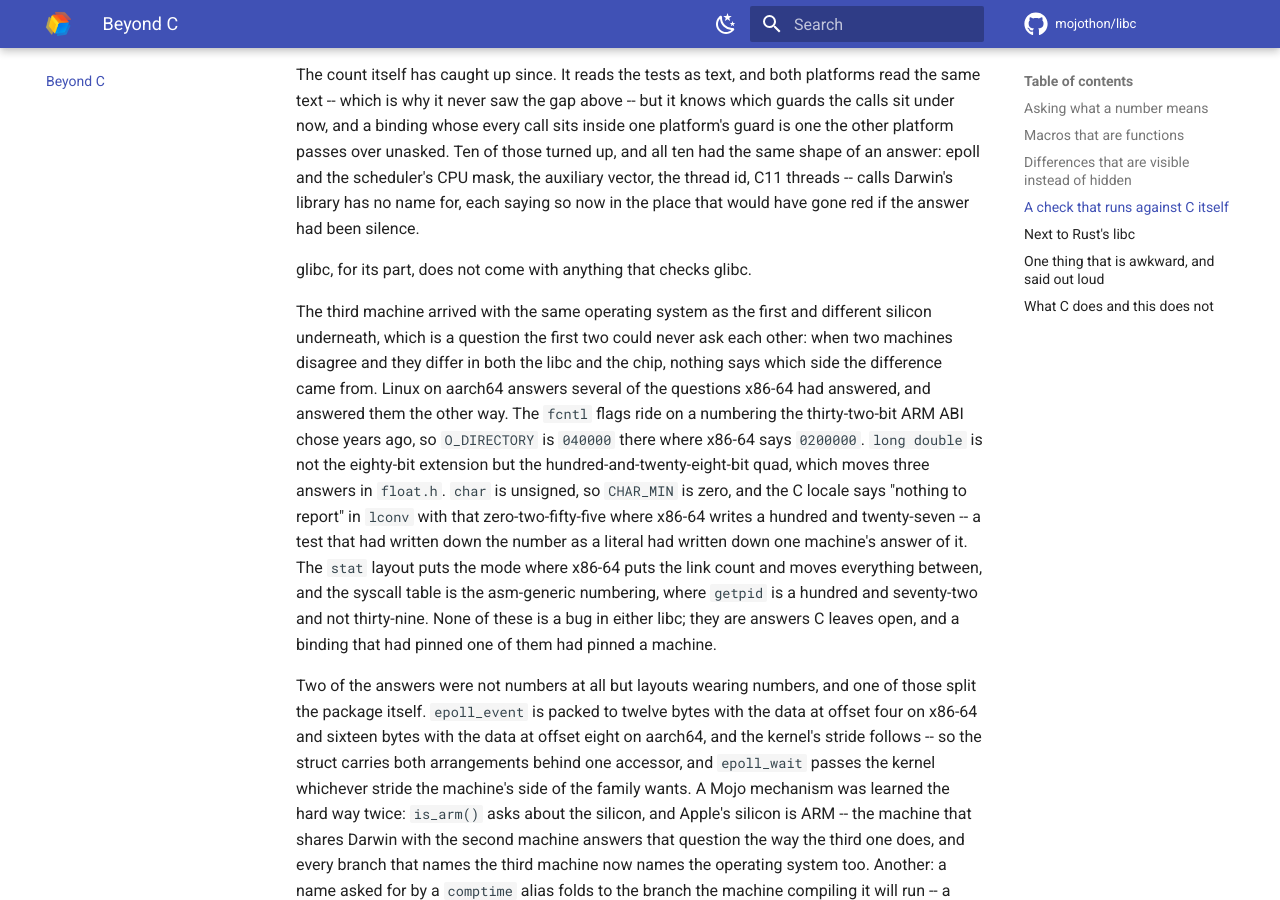
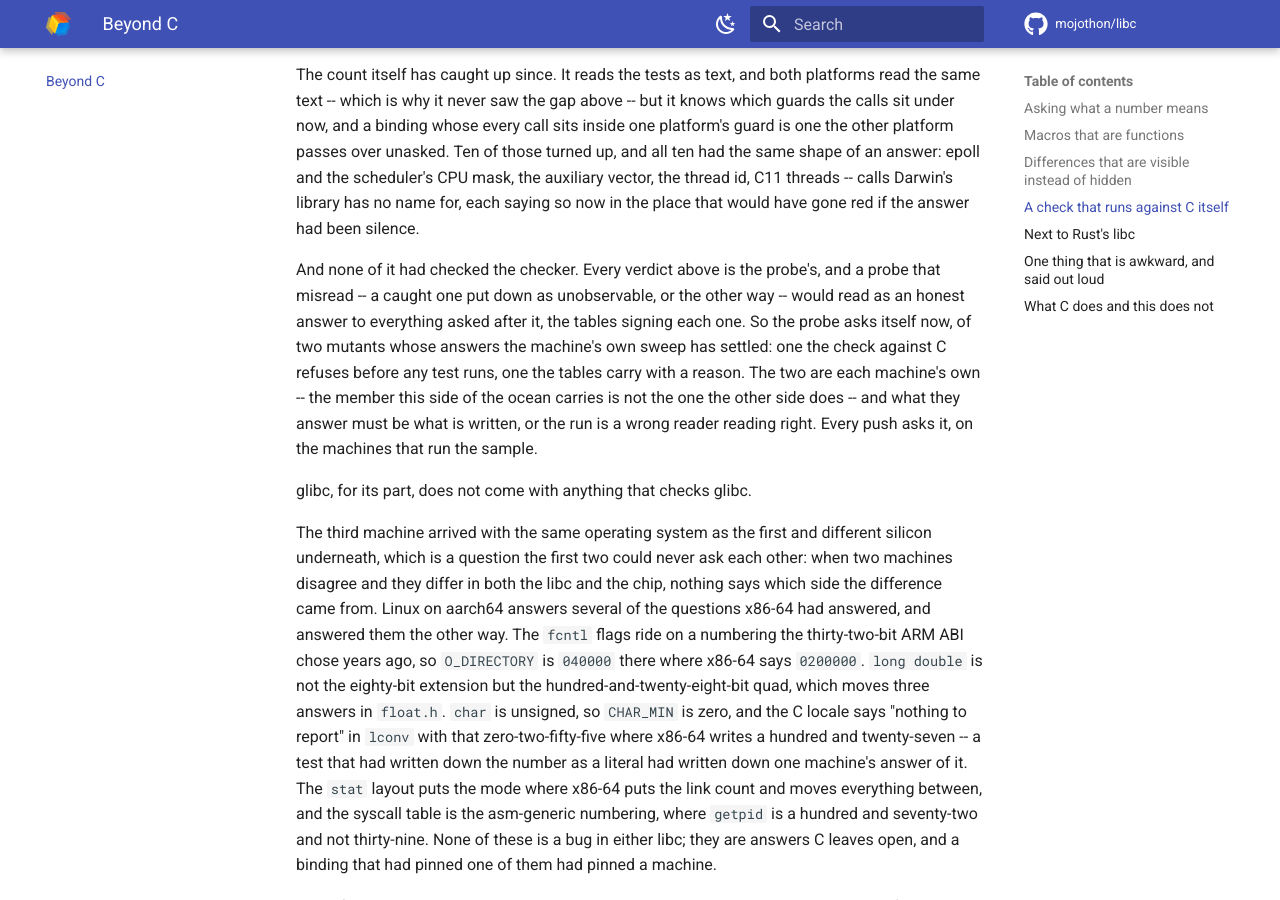
Before and after one commit to mojothon/libc, an MkDocs documentation site: the page built from docs/beyond-c.md, in a window 1280 px wide and 900 px high, scrolled down 16779 px. Built offline with MkDocs 1.6.1 and Material for MkDocs 9.7.7, drawn with Linux system fonts in a browser that asks for light colours; comment, search, counter and statistics services are not loaded.

Commit message:
ci: the Darwin reader's pair is asked there too
The probe's self-test was wired to the checks job, which runs on
Linux, and the pair it pins is the pair each machine's own sweep has
settled -- on Darwin the member the tables carry is `O_RSYNC`, not
the one Linux carries. A pair written for a machine and never asked
on it is a branch of the test nothing exercises, so the sample's
macos job asks first and then samples. The telling says the probe
asks itself now, and that the two questions are each machine's own.

```diff
--- a/docs/beyond-c.md
+++ b/docs/beyond-c.md
@@ -833,6 +833,18 @@ auxiliary vector, the thread id, C11 threads -- calls Darwin's library
 has no name for, each saying so now in the place that would have gone
 red if the answer had been silence.
 
+And none of it had checked the checker. Every verdict above is the
+probe's, and a probe that misread -- a caught one put down as
+unobservable, or the other way -- would read as an honest answer to
+everything asked after it, the tables signing each one. So the probe
+asks itself now, of two mutants whose answers the machine's own sweep
+has settled: one the check against C refuses before any test runs, one
+the tables carry with a reason. The two are each machine's own -- the
+member this side of the ocean carries is not the one the other side
+does -- and what they answer must be what is written, or the run is a
+wrong reader reading right. Every push asks it, on the machines that
+run the sample.
+
 glibc, for its part, does not come with anything that checks glibc.
 
 The third machine arrived with the same operating system as the first and
```
Also changed, not shown: 1 other file.
